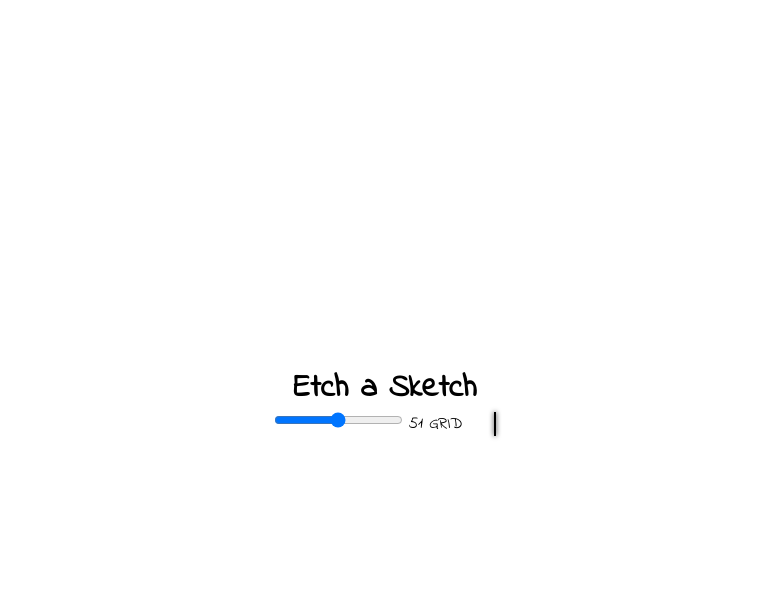
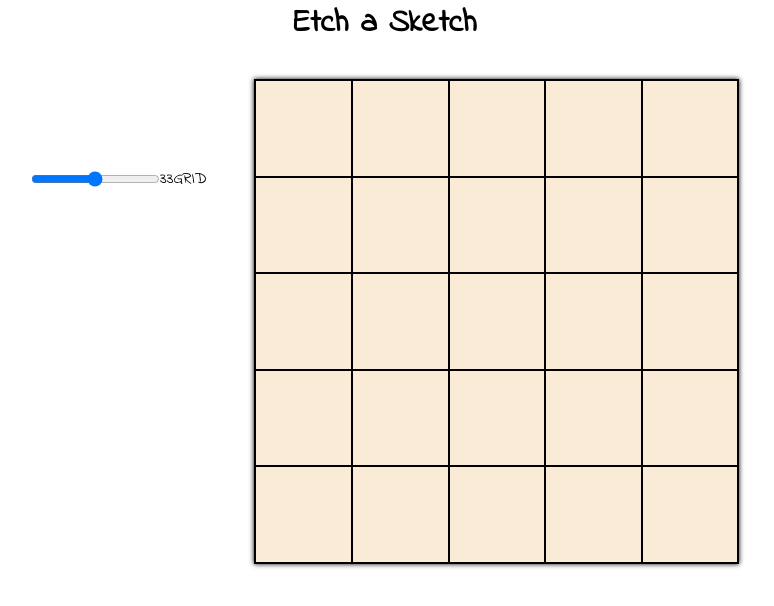
Before and after one commit to BrandonLunaCastro/Etch-a-Sketch, a plain HTML site: page index.html in a window 1280 px wide. Shown: the whole page, without its empty margins (255-1029 px from the left). Drawn offline with Linux system fonts and the light colour scheme.

Commit message:
fixed: fix the main draw function
BREAKING CHANGE: add input type range and refactor the main function draw ,for draw the board with  the values of the input range width and height

```diff
--- a/assets/style.css
+++ b/assets/style.css
@@ -2,8 +2,8 @@
 @import url('https://fonts.googleapis.com/css2?family=Comic+Neue&family=Indie+Flower&family=Poppins&family=Press+Start+2P&family=Roboto&display=swap');
 
 *{
+    padding: 0;
     margin: 0;
-    padding: 0;
     box-sizing: border-box;
     font-family: 'Indie Flower', cursive;
 
@@ -14,16 +14,28 @@ body{
     justify-content: center;
     flex-direction: column;
     align-items: center;
-    height: 100vh;
+
 }
-main{
+
+h1{
+    text-align: center;
+}
+.sec{
     display: flex;
-    gap: 32px;
+    margin: 2rem;
+    gap: 3rem;
+}
+
+.options{
+    display: flex;
+    justify-content: center;
+    align-items: center;
+    max-height: 200px;
 }
 
 .container{
-    max-width: 666px;
-    max-height: 760px;
+    max-width:485px;
+    max-height:485px;
     display: flex;
     flex-wrap: wrap;
     flex-shrink: 0;
@@ -34,8 +46,9 @@ main{
 
 }
 
-.div{
+.square{
     background-color: antiquewhite;
+    border: 1px solid black;
 }
 
 /*
--- a/index.html
+++ b/index.html
@@ -7,20 +7,20 @@
     <title>Etch a Sketch</title>
 </head>
 <body>
+    <main>
          <h1 id="title" >Etch a Sketch</h1>
-    <main>
+        <section class="sec">
             <div class="options">
                 <!--  <button data-longitud="64" >64x64</button>
                  <button data-longitud="32" >32x32</button>
                  <button data-longitud="16" >16x16</button>
                  <button data-longitud="8" >8x8</button> -->
-
-            <input id="range" type="range" min="2" max="100">
+                 <input id="range" type="range" min="2" max="64">
                  <span class="range-value"></span>
                  <span>GRID</span>
-
              </div>
              <div class="container"></div>
+        </section>
     </main>
     <script src="js/index.js" ></script>
 </body>
--- a/js/index.js
+++ b/js/index.js
@@ -3,41 +3,38 @@ let container = document.querySelector(".container")
 
 
 const draw = (dimension) => {
-    let grid = 664/dimension;
-    console.log(grid)
-    let div = document.createElement("div")
-    div.classList.add("div");
-    document.querySelector('.div')
-    /* clase.style.width = grid,'px'
-    clase.style.height = grid,'px'
 
-    container.appendChild(div)
- */
-    console.log(document.querySelector(div))
-/*
+    let grid = 483/dimension;
+    let fragment = document.createDocumentFragment();
 
     for(let i = 1;i <= dimension;i++){
         let index = 1
 
         while(index <= dimension){
 
+              let div = document.createElement("div")
 
-                container.appendChild(div);
+              div.classList.add("square")
+              fragment.appendChild(div)
+
+
                 index++;
-
             }
 
-
-
-
-
-           } */
-
+           }
+           let clone = document.importNode(fragment)
+           container.appendChild(fragment)
+        drawSquare(".square",grid)
 }
 
+const drawSquare = (clases,grid) =>{
+    let nodo = document.querySelectorAll(clases)
+    nodo.forEach((el)=>{
+         el.style.width = `${grid}px`
+         el.style.height = `${grid}px`
 
-
-
+    })
+}
 
 let range = document.querySelector("#range"),
     rangeValue = document.querySelector(".range-value")
@@ -47,9 +44,12 @@ let range = document.querySelector("#range"),
     range.addEventListener("input",e => {
 
         rangeValue.innerText = range.value
+        container.innerText = ""
         draw(range.value)
 
 })
+
+ window.addEventListener("DOMContentLoaded",draw(5))
 
 /* let btns = document.querySelectorAll("[data-longitud]")
 console.log(btns)
```
Lines whose indentation alone changed are shown as unchanged.
